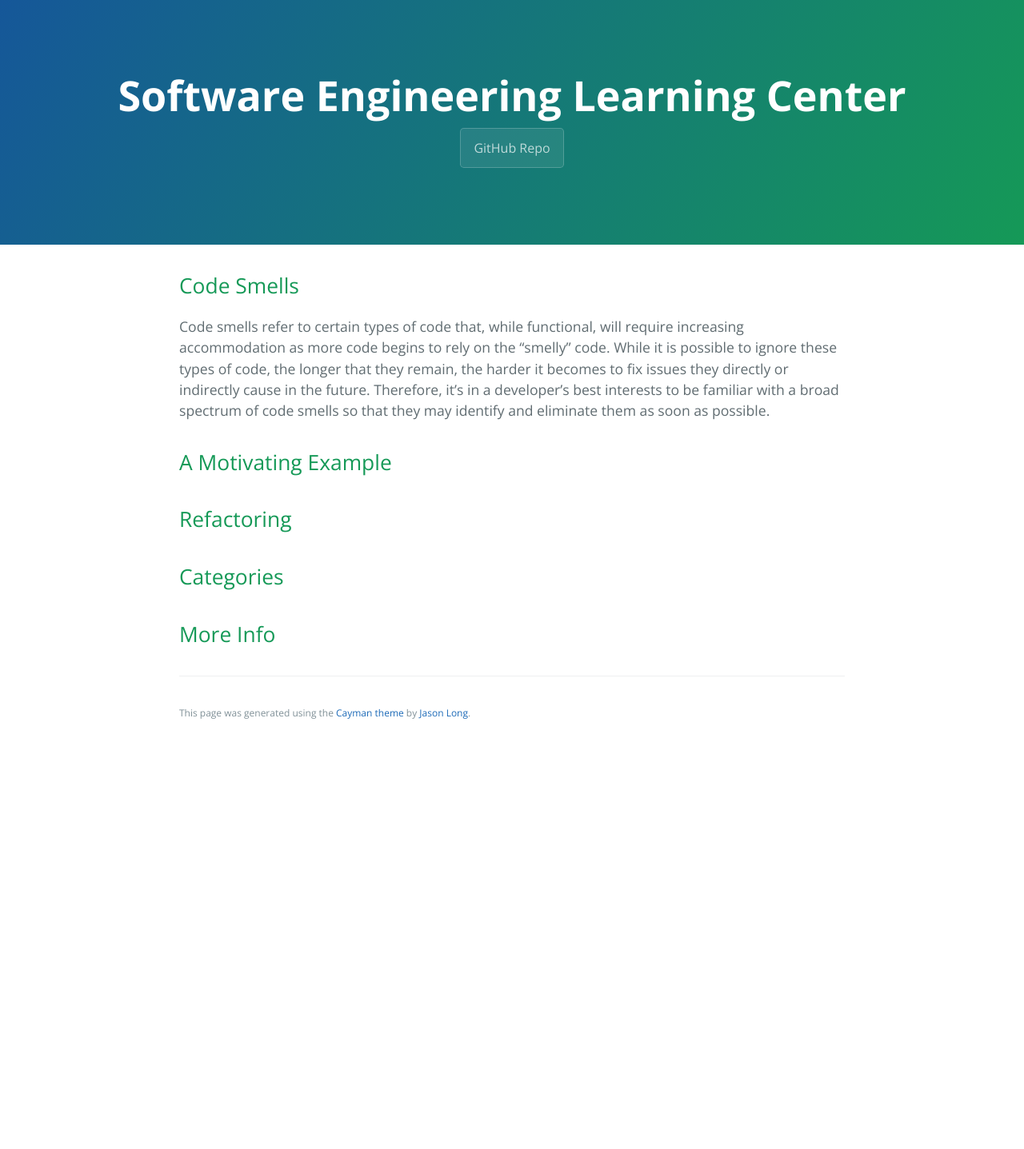
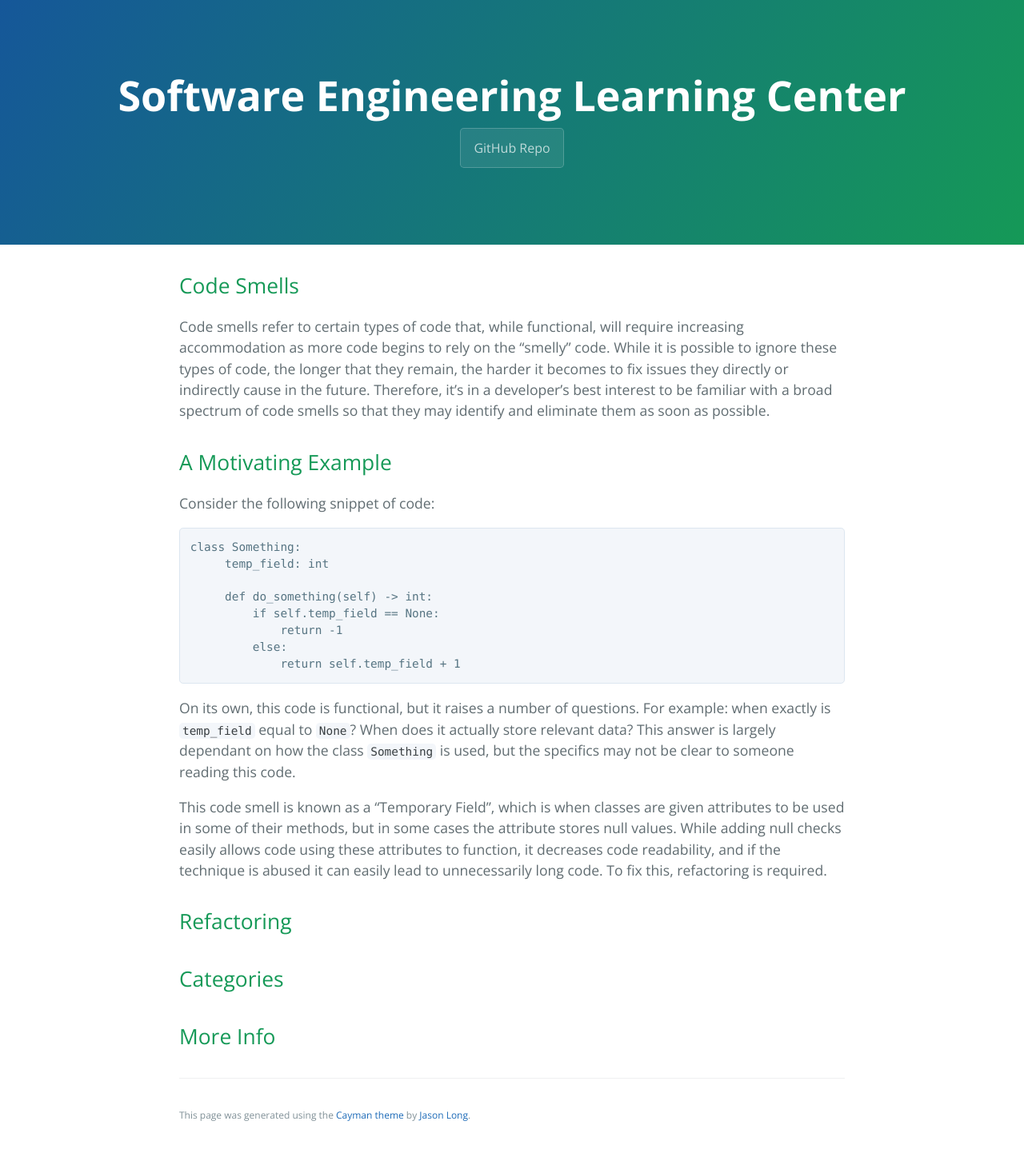
Before and after one commit to learning-software-engineering/learning-software-engineering.github.io, a Jekyll site: the page built from Topics/Development_Process/Code_Smells.md, in a window 1280 px wide. Shown: the whole page at 80% size. Built offline with Jekyll 4.4.1, drawn with Linux system fonts in a browser that asks for light colours; our own code applies the rules of GitHub Pages for plain Markdown files; before the commit the page ends 934 px from its top, so only the background shows below that.

Commit message:
Update Code_Smells.md
Finished motivating example header

````diff
--- a/Topics/Development_Process/Code_Smells.md
+++ b/Topics/Development_Process/Code_Smells.md
@@ -1,11 +1,27 @@
 ## Code Smells
 Code smells refer to certain types of code that, while functional, will require increasing accommodation as more code begins to rely on the "smelly" code. While it is possible to ignore these types of code,
-the longer that they remain, the harder it becomes to fix issues they directly or indirectly cause in the future. Therefore, it's in a developer's best interests to be familiar with a broad spectrum of code smells
+the longer that they remain, the harder it becomes to fix issues they directly or indirectly cause in the future. Therefore, it's in a developer's best interest to be familiar with a broad spectrum of code smells
 so that they may identify and eliminate them as soon as possible.
 
 
 ## A Motivating Example
+Consider the following snippet of code:
 
+```
+class Something:
+     temp_field: int
+
+     def do_something(self) -> int:
+         if self.temp_field == None:
+             return -1
+         else:
+             return self.temp_field + 1
+```
+On its own, this code is functional, but it raises a number of questions. For example: when exactly is `temp_field` equal to `None`? When does it actually store relevant data? This answer is
+largely dependant on how the class `Something` is used, but the specifics may not be clear to someone reading this code.
+
+This code smell is known as a "Temporary Field", which is when classes are given attributes to be used in some of their methods, but in some cases the attribute stores null values. While adding null checks
+easily allows code using these attributes to function, it decreases code readability, and if the technique is abused it can easily lead to unnecessarily long code. To fix this, refactoring is required.
 
 ## Refactoring
 
````
